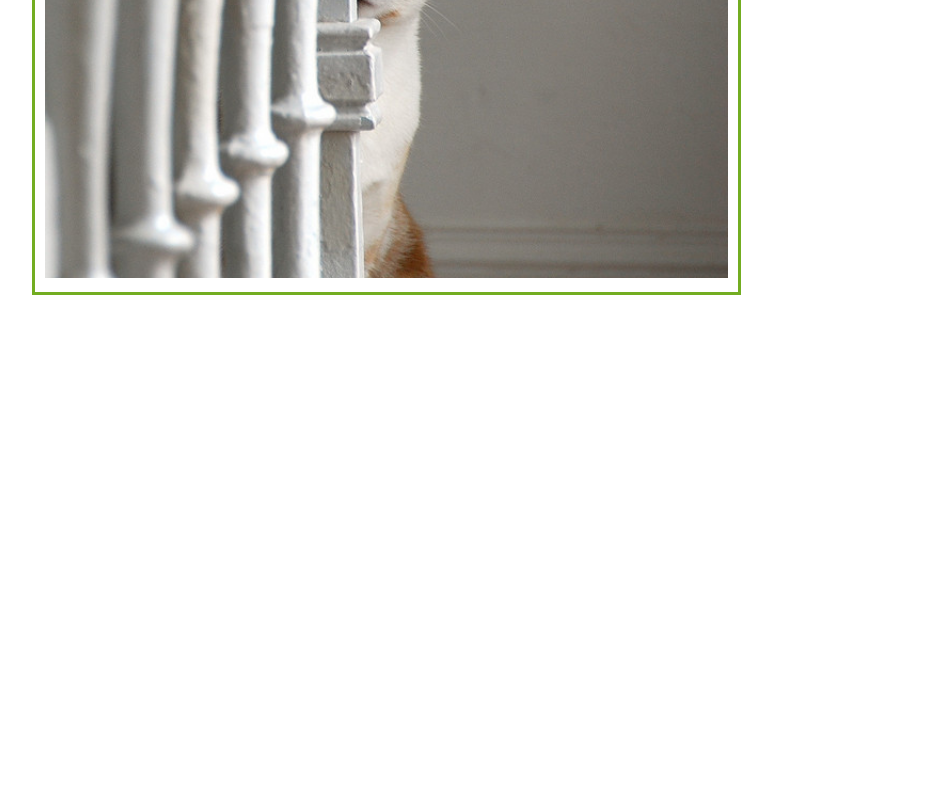
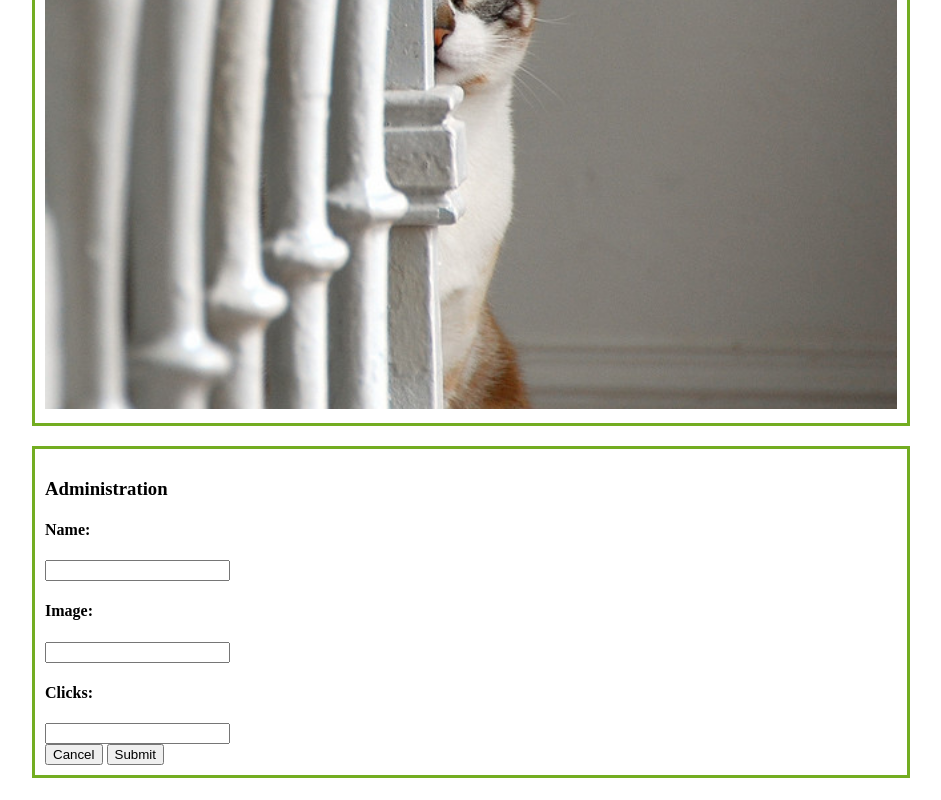
Before and after one commit to llwang8/Udacity-frontend-javascript-design-patterns, a plain HTML site: page index.html in a window 1280 px wide. Shown: the part 560-1360 px from the top of the page, without its empty margins (160-1101 px from the left). Before the commit the page ends 877 px from the top, so only its background shows below. Drawn offline with nearby package versions, Linux system fonts and the light colour scheme.

Commit message:
set up admin form

```diff
--- a/css/style.css
+++ b/css/style.css
@@ -18,10 +18,10 @@ img {
     text-align: center;
     text-decoration: none;
     display: inline-block;
-    font-size: 16px;
+    font-size: 12px;
     margin: 4px 2px;
     cursor: pointer;
-    width: 300px;
+    width: 50px;
 }
 .button:hover{
     background-color: #555555;
--- a/index.html
+++ b/index.html
@@ -32,6 +32,19 @@
             <div id="numClick"></div>
             <img id='catImage' src='' alt='cat' >
         </div>
+        <div  class="center">
+          <h3 id="admin">Administration</h3>
+          <form action="octopus.updateCat()" method=post>
+            <h4>Name: </h4>
+            <input type="text" name="name"><br>
+            <h4>Image: </h4>
+            <input type="text" name="image"><br>
+            <h4>Clicks: </h4>
+            <input type="text" name="numClick" display=hidden><br>
+            <input  type="reset" value="Cancel">
+            <input  type="submit" value="Submit">
+          </form>
+        </div>
     </div>
 </div>
 
@@ -58,10 +71,7 @@
           model.currentCat = model.cats[0];
           catsListView.init();
           catDetailView.init();
-        },
-
-        addCat: function(catObj){
-          model.cats.push(catObj);
+          formView.init();
         },
 
         getCats: function(){
@@ -78,17 +88,17 @@
 
         countClick: function(){
           model.currentCat.numClick++;
-          console.log("model.currentCat.numClick = " + model.currentCat.numClick);
+          catDetailView.render();
 
+        },
+
+        updateCat: function(){
           for (var i=0; i<model.cats.length; i++){
             var cat = model.cats[i];
             if (model.currentCat.name === cat.name){
               cat.numClick = model.currentCat.numClick;
-              console.log("model.cats[i].numClick: " + model.cats[i].numClick);
             }
           }
-
-          catDetailView.init();
         }
 
       };
@@ -102,7 +112,7 @@
         render: function(){
           var cat, i, elem,
               cats = octopus.getCats();
-          //console.log(JSON.stringify(cats));
+
           this.catsList.innerHTML = "";
           for (i=0; i<cats.length; i++){
               cat = cats[i];
@@ -122,7 +132,6 @@
 
       var catDetailView = {
           init: function(){
-            //this.catDetail = document.getElementById("catDetail");
             this.catName = document.getElementById("catName");
             this.catImage = document.getElementById("catImage");
             this.numClick = document.getElementById("numClick");
@@ -141,35 +150,28 @@
 
       };
 
+      var formView = {
+        init: function(){
+          this.formAdm = document.getElementById("admin");
+          this.formAdm.addEventListener('click', function(){
+            this.render();
+          });
+          this.formName = document.getElementById("name");
+          this.formImage = document.getElementById("image");
+          this.formNumClick = document.getElementById("numClick");
+        },
+
+        render: function(){
+          this.formName.textContent = model.getCurrentCat().name;
+          this.formImage.textContent = model.getCurrentCat().image;
+          this.formNumClick.textContent = model.getCurrentCat().numClick;
+        }
+
+      };
+
       octopus.init();
 
     });
-
-
-/*
-var cats = [
-            {name: "Cat Peeking", img: "cat-halfshow.jpg", count: 0},
-            {name: "Cat Menacing", img: "cat-staring.jpg", count: 0},
-            {name: "Cat in-waiting", img: "cat-liedown.jpg", count: 0},
-            {name: "Cat Looking", img: "cat-looking.jpg", count: 0},
-            {name: "Cat in new home", img: "cat-newhome.jpg", count: 0},
-            {name: "Cat Bouncing", img: "cat-bounce.png", count: 0}
-          ];
-
-renderList = function(){
-          var list = $('#list'),
-              catsList = "",
-              i;
-              //cats = model.getAllCats();
-          //console.log(JSON.stringify(cats));
-          for (i=0; i<cats.length; i++){
-            //console.log(cats[i].name);
-            catsList += "<button id='"+ i +"' type='button' class='button'
-                          onClick=octopus.getCat(this.id)>" + cats[i].name + "</button>";
-          }
-          list.append(catsList);
-        };
-*/
 
 </script>
 
```
Also changed, not shown: 1 other file.
